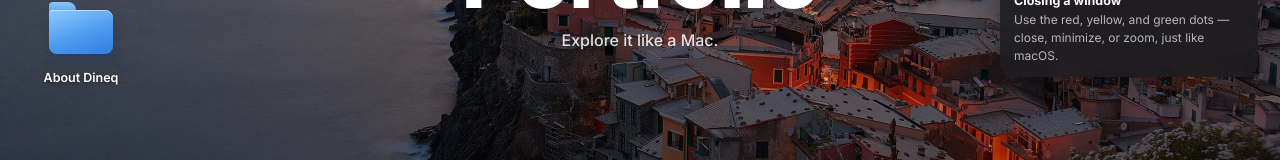
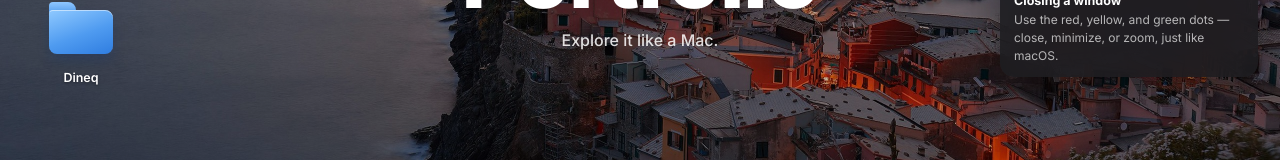
Before and after one commit to gagan2389/portfolio, a React (Vite) app: page / in a window 1280 px wide. Shown: the part 435-595 px from the top of the page. Built offline with nearby package versions, Linux system fonts and the light colour scheme.

Commit message:
refactor: rename project from About Dineq to Dineq in portfolio data

```diff
--- a/src/data/portfolio.ts
+++ b/src/data/portfolio.ts
@@ -37,7 +37,7 @@ export const PROJECTS: Project[] = [
   },
   {
     id: 'dineq',
-    name: 'About Dineq',
+    name: 'Dineq',
     sub: 'FoodTech POS & Restaurant Management System',
     tags: ['QR Ordering', 'POS', 'Queue Mgmt', 'Inventory', 'Staff Mgmt'],
     bullets: [
```
